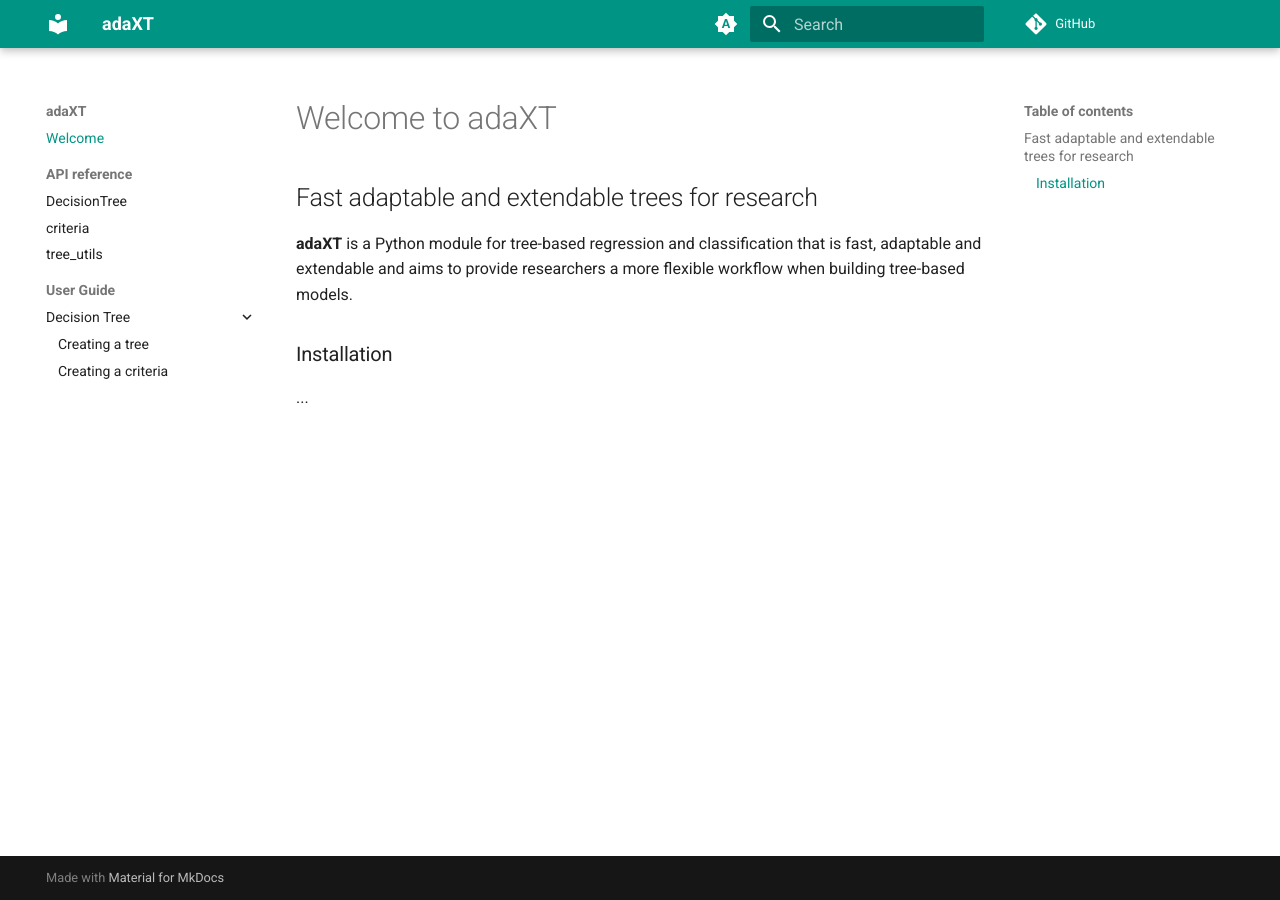
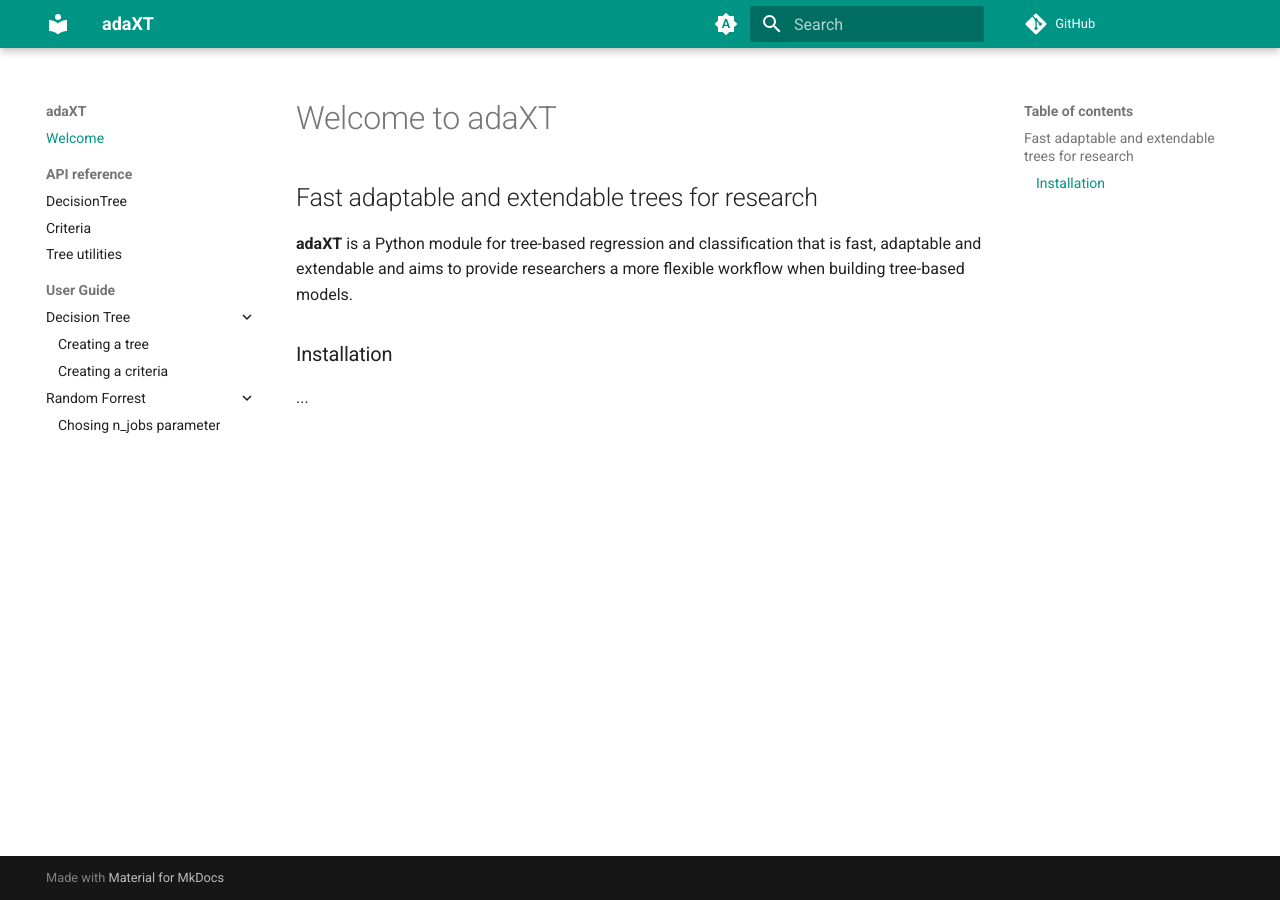
Before and after one commit to NiklasPfister/adaXT, an MkDocs documentation site: the page built from docs/index.md, in a window 1280 px wide. Built offline with MkDocs 1.6.1 and Material for MkDocs 9.7.7, drawn with Linux system fonts in a browser that asks for light colours; comment, search, counter and statistics services are not loaded.

Commit message:
Added guide for chosing n_jobs for forrest

```diff
--- a/mkdocs.yml
+++ b/mkdocs.yml
@@ -56,12 +56,14 @@
   - Welcome: index.md
   - API reference:
     - DecisionTree: decision_tree/tree/DecisionTree.md
-    - criteria: decision_tree/criteria/criteria.md
-    - tree_utils: decision_tree/utils/tree_utils.md
+    - Criteria: decision_tree/criteria/criteria.md
+    - Tree utilities: decision_tree/utils/tree_utils.md
   - User Guide:
     - Decision Tree:
       - Creating a tree: decision_tree/examples/creatingATree.md
       - Creating a criteria: decision_tree/examples/creatingACriteria.md
+    - Random Forrest:
+      - Chosing n_jobs parameter: RandomForrest/user_guide/chosing_n_jobs.md
 
 # For setting up math and code blocks
 markdown_extensions:
```
Also changed, not shown: docs/RandomForrest/user_guide/chosing_n_jobs.md (added, +4 -0 lines).
